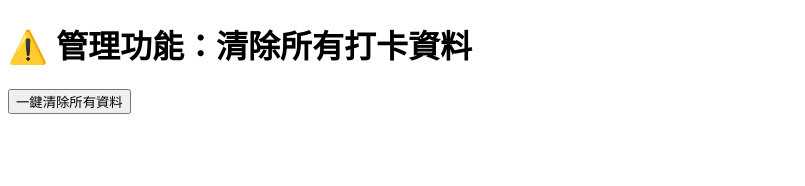
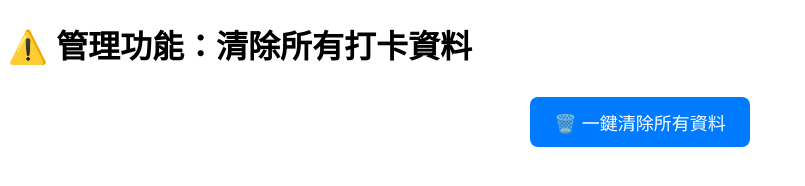
Before and after one commit to John901229/Test2, a plain HTML site: page admin.html in a window 1280 px wide. Shown: the whole page, without its empty margins (0-805 px from the left). Drawn offline with Linux system fonts and the light colour scheme.

Commit message:
Update admin.html

```diff
--- a/admin.html
+++ b/admin.html
@@ -6,7 +6,21 @@
 </head>
 <body>
   <h1>⚠️ 管理功能：清除所有打卡資料</h1>
-  <button id="clear-btn">一鍵清除所有資料</button>
+  <button id="clear-btn" style="
+  padding: 12px 24px;
+  font-size: 18px;
+  border: none;
+  border-radius: 8px;
+  background-color: #007bff;
+  color: white;
+  cursor: pointer;
+  margin-top: 30px;
+  display: block;
+  margin-left: auto;
+  margin-right: auto;
+">
+  🗑️ 一鍵清除所有資料
+</button>
 
   <script type="module">
     import { initializeApp } from "https://www.gstatic.com/firebasejs/9.22.2/firebase-app.js";
```
